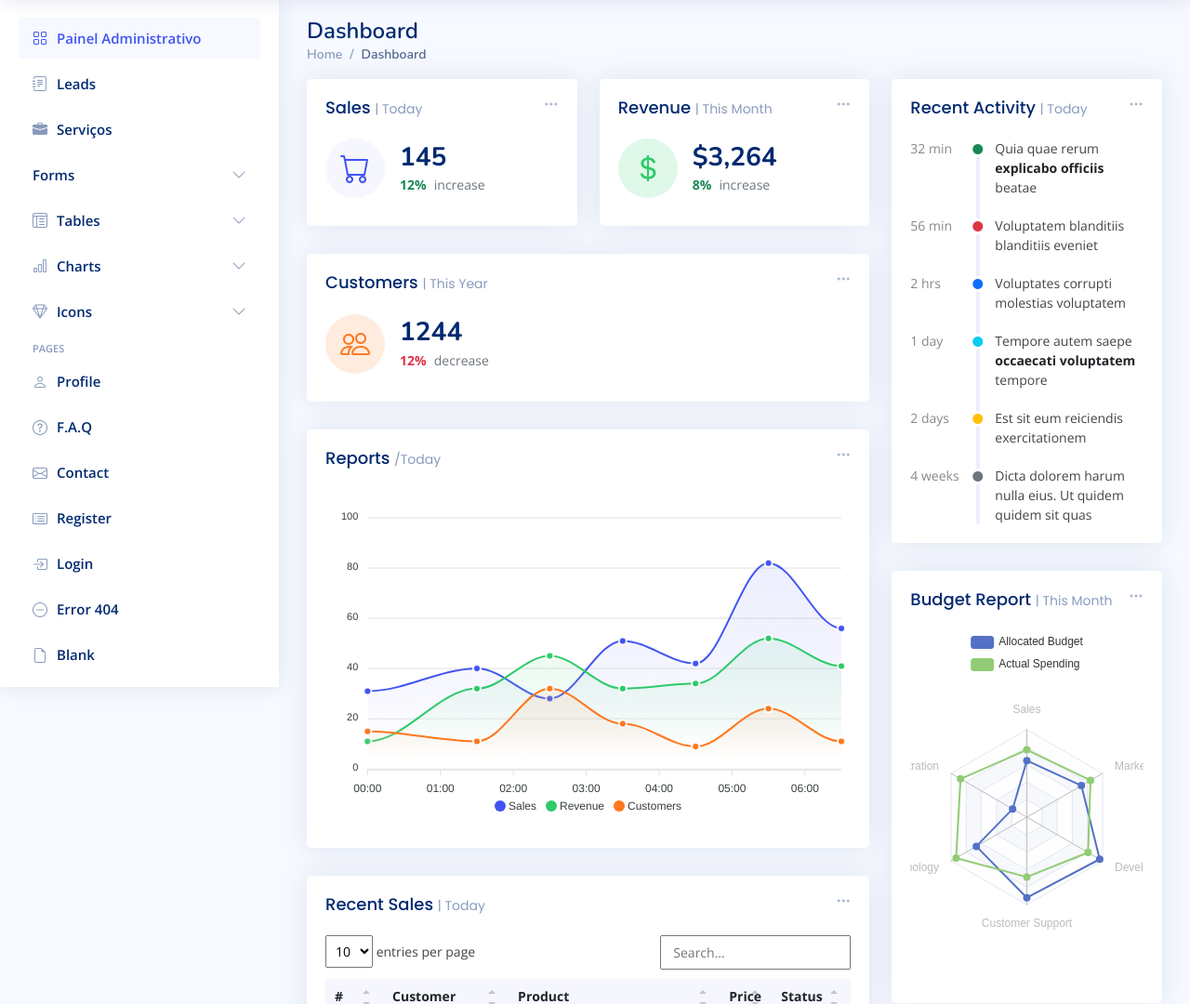
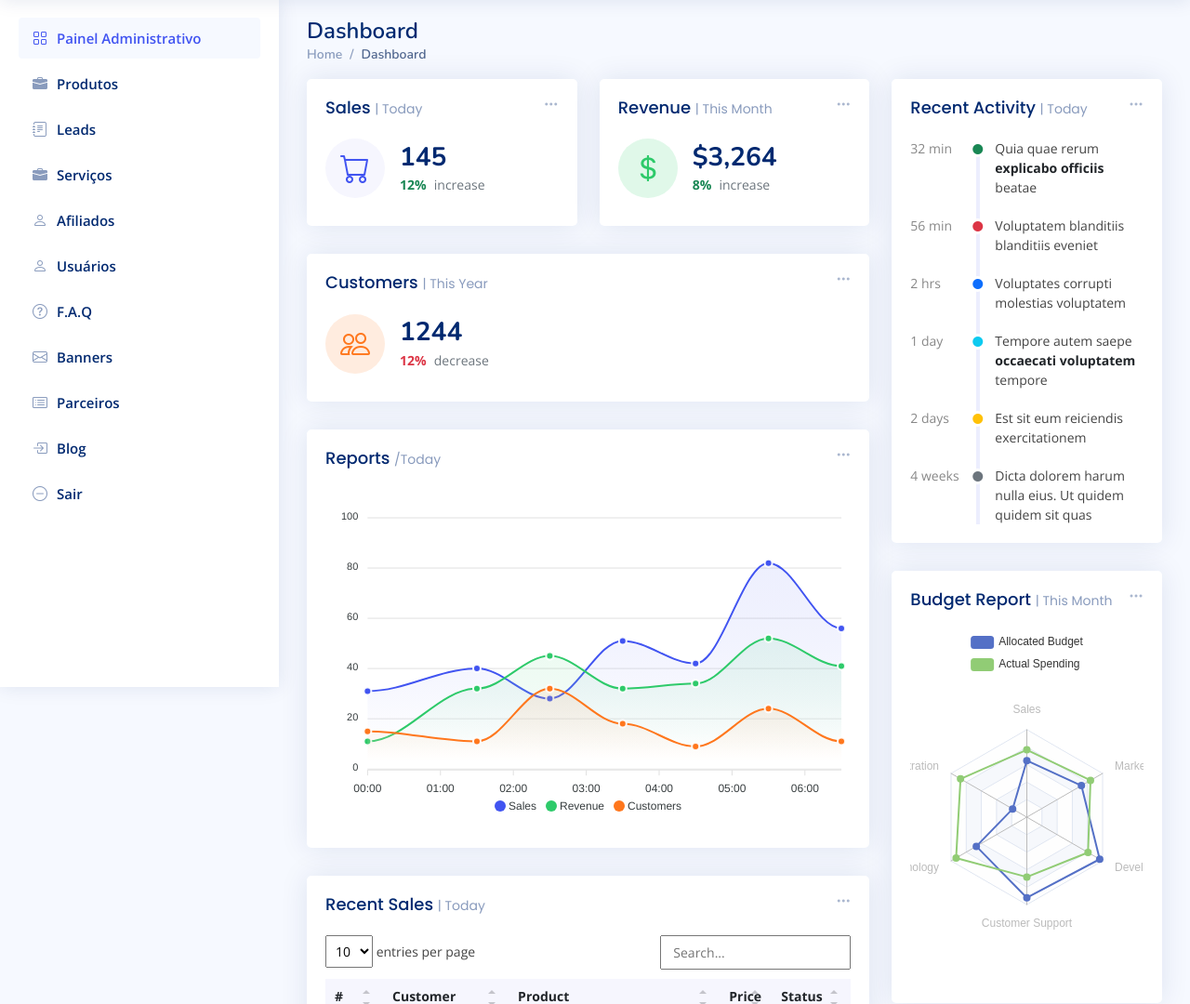
Before and after one commit to CairooCodes/centrocardsaude, a PHP site: page /admin/painel-controle.php in a window 1280 px wide. Shown: the part 61-1141 px from the top of the page at 93% size. Run offline with PHP 8.4, Linux system fonts and the light colour scheme; a user stored in the database is signed in; some libraries are stand-ins or nearby versions.

Commit message:
sidebar start

```diff
--- a/admin/classes/conexao.php
+++ b/admin/classes/conexao.php
@@ -13,7 +13,7 @@ abstract class Conexao{
         try{
             if(self::$instance == null):
                 /*Abaixo mostro a instancia de qual DB estou utilizando e o nome do database*/
-                $dsn = "mysql:host=localhost;dbname=cocais";
+                $dsn = "mysql:host=localhost;dbname=centrocard";
                 self::$instance = new PDO($dsn, self::USER, self::PASS);
                 self::$instance->setAttribute(PDO::ATTR_ERRMODE, PDO::ERRMODE_EXCEPTION);
 
--- a/admin/components/sidebar.php
+++ b/admin/components/sidebar.php
@@ -7,6 +7,12 @@
         <a class="nav-link " href="index.html">
           <i class="bi bi-grid"></i>
           <span>Painel Administrativo</span>
+        </a>
+      </li>
+      <li class="nav-item">
+        <a class="nav-link collapsed" href="pages-blank.html">
+          <i class="bi bi-briefcase-fill"></i>
+          <span>Produtos</span>
         </a>
       </li>
       <li class="nav-item">
@@ -21,148 +27,56 @@
           <span>Serviços</span>
         </a>
       </li>
-      <li class="nav-item">
-        <a class="nav-link collapsed" data-bs-target="#forms-nav" data-bs-toggle="collapse" href="#">
-          <span>Forms</span><i class="bi bi-chevron-down ms-auto"></i>
-        </a>
-        <ul id="forms-nav" class="nav-content collapse " data-bs-parent="#sidebar-nav">
-          <li>
-            <a href="forms-elements.html">
-              <i class="bi bi-circle"></i><span>Form Elements</span>
-            </a>
-          </li>
-          <li>
-            <a href="forms-layouts.html">
-              <i class="bi bi-circle"></i><span>Form Layouts</span>
-            </a>
-          </li>
-          <li>
-            <a href="forms-editors.html">
-              <i class="bi bi-circle"></i><span>Form Editors</span>
-            </a>
-          </li>
-          <li>
-            <a href="forms-validation.html">
-              <i class="bi bi-circle"></i><span>Form Validation</span>
-            </a>
-          </li>
-        </ul>
-      </li><!-- End Forms Nav -->
-
-      <li class="nav-item">
-        <a class="nav-link collapsed" data-bs-target="#tables-nav" data-bs-toggle="collapse" href="#">
-          <i class="bi bi-layout-text-window-reverse"></i><span>Tables</span><i class="bi bi-chevron-down ms-auto"></i>
-        </a>
-        <ul id="tables-nav" class="nav-content collapse " data-bs-parent="#sidebar-nav">
-          <li>
-            <a href="tables-general.html">
-              <i class="bi bi-circle"></i><span>General Tables</span>
-            </a>
-          </li>
-          <li>
-            <a href="tables-data.html">
-              <i class="bi bi-circle"></i><span>Data Tables</span>
-            </a>
-          </li>
-        </ul>
-      </li><!-- End Tables Nav -->
-
-      <li class="nav-item">
-        <a class="nav-link collapsed" data-bs-target="#charts-nav" data-bs-toggle="collapse" href="#">
-          <i class="bi bi-bar-chart"></i><span>Charts</span><i class="bi bi-chevron-down ms-auto"></i>
-        </a>
-        <ul id="charts-nav" class="nav-content collapse " data-bs-parent="#sidebar-nav">
-          <li>
-            <a href="charts-chartjs.html">
-              <i class="bi bi-circle"></i><span>Chart.js</span>
-            </a>
-          </li>
-          <li>
-            <a href="charts-apexcharts.html">
-              <i class="bi bi-circle"></i><span>ApexCharts</span>
-            </a>
-          </li>
-          <li>
-            <a href="charts-echarts.html">
-              <i class="bi bi-circle"></i><span>ECharts</span>
-            </a>
-          </li>
-        </ul>
-      </li><!-- End Charts Nav -->
-
-      <li class="nav-item">
-        <a class="nav-link collapsed" data-bs-target="#icons-nav" data-bs-toggle="collapse" href="#">
-          <i class="bi bi-gem"></i><span>Icons</span><i class="bi bi-chevron-down ms-auto"></i>
-        </a>
-        <ul id="icons-nav" class="nav-content collapse " data-bs-parent="#sidebar-nav">
-          <li>
-            <a href="icons-bootstrap.html">
-              <i class="bi bi-circle"></i><span>Bootstrap Icons</span>
-            </a>
-          </li>
-          <li>
-            <a href="icons-remix.html">
-              <i class="bi bi-circle"></i><span>Remix Icons</span>
-            </a>
-          </li>
-          <li>
-            <a href="icons-boxicons.html">
-              <i class="bi bi-circle"></i><span>Boxicons</span>
-            </a>
-          </li>
-        </ul>
-      </li><!-- End Icons Nav -->
-
-      <li class="nav-heading">Pages</li>
-
+      <!-- <li class="nav-heading">Pages</li> -->
       <li class="nav-item">
         <a class="nav-link collapsed" href="users-profile.html">
           <i class="bi bi-person"></i>
-          <span>Profile</span>
+          <span>Afiliados</span>
         </a>
-      </li><!-- End Profile Page Nav -->
+      </li>
+      <li class="nav-item">
+        <a class="nav-link collapsed" href="users-profile.html">
+          <i class="bi bi-person"></i>
+          <span>Usuários</span>
+        </a>
+      </li>
+
 
       <li class="nav-item">
         <a class="nav-link collapsed" href="pages-faq.html">
           <i class="bi bi-question-circle"></i>
           <span>F.A.Q</span>
         </a>
-      </li><!-- End F.A.Q Page Nav -->
+      </li>
 
       <li class="nav-item">
         <a class="nav-link collapsed" href="pages-contact.html">
           <i class="bi bi-envelope"></i>
-          <span>Contact</span>
+          <span>Banners</span>
         </a>
-      </li><!-- End Contact Page Nav -->
+      </li>
 
       <li class="nav-item">
         <a class="nav-link collapsed" href="pages-register.html">
           <i class="bi bi-card-list"></i>
-          <span>Register</span>
+          <span>Parceiros</span>
         </a>
-      </li><!-- End Register Page Nav -->
+      </li>
 
       <li class="nav-item">
         <a class="nav-link collapsed" href="pages-login.html">
           <i class="bi bi-box-arrow-in-right"></i>
-          <span>Login</span>
+          <span>Blog</span>
         </a>
-      </li><!-- End Login Page Nav -->
+      </li>
 
       <li class="nav-item">
         <a class="nav-link collapsed" href="pages-error-404.html">
           <i class="bi bi-dash-circle"></i>
-          <span>Error 404</span>
+          <span>Sair</span>
         </a>
-      </li><!-- End Error 404 Page Nav -->
-
-      <li class="nav-item">
-        <a class="nav-link collapsed" href="pages-blank.html">
-          <i class="bi bi-file-earmark"></i>
-          <span>Blank</span>
-        </a>
-      </li><!-- End Blank Page Nav -->
+      </li>
+      </li>
 
     </ul>
 
--- a/admin/dbconfig.php
+++ b/admin/dbconfig.php
@@ -2,7 +2,7 @@
 	$DB_HOST = 'localhost';
 	$DB_USER = 'root';
 	$DB_PASS = '';
-	$DB_NAME = 'cocais';
+	$DB_NAME = 'centrocard';
 
 	try{
 		$DB_con = new PDO("mysql:host={$DB_HOST};dbname={$DB_NAME}",$DB_USER,$DB_PASS);
```
Also changed, not shown: docs/18_01_2022.sql (added, +95 -0 lines).
